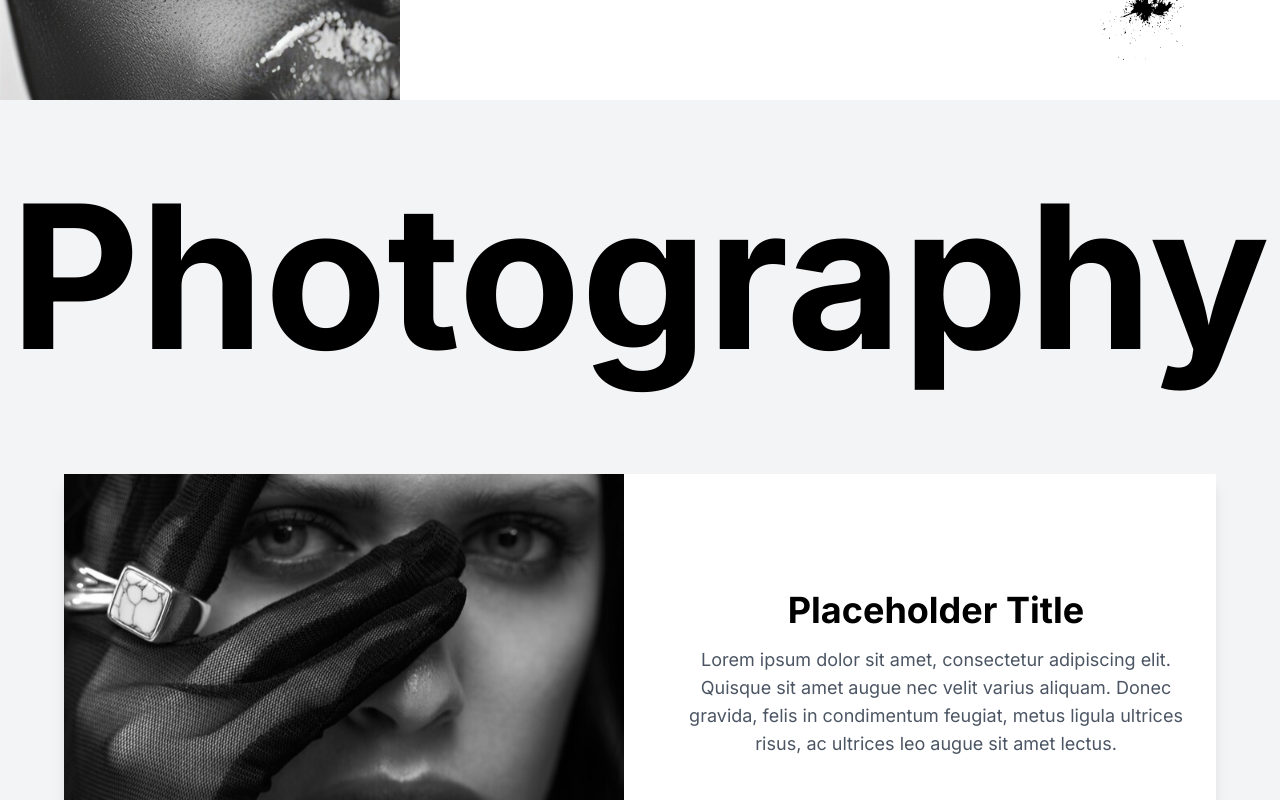
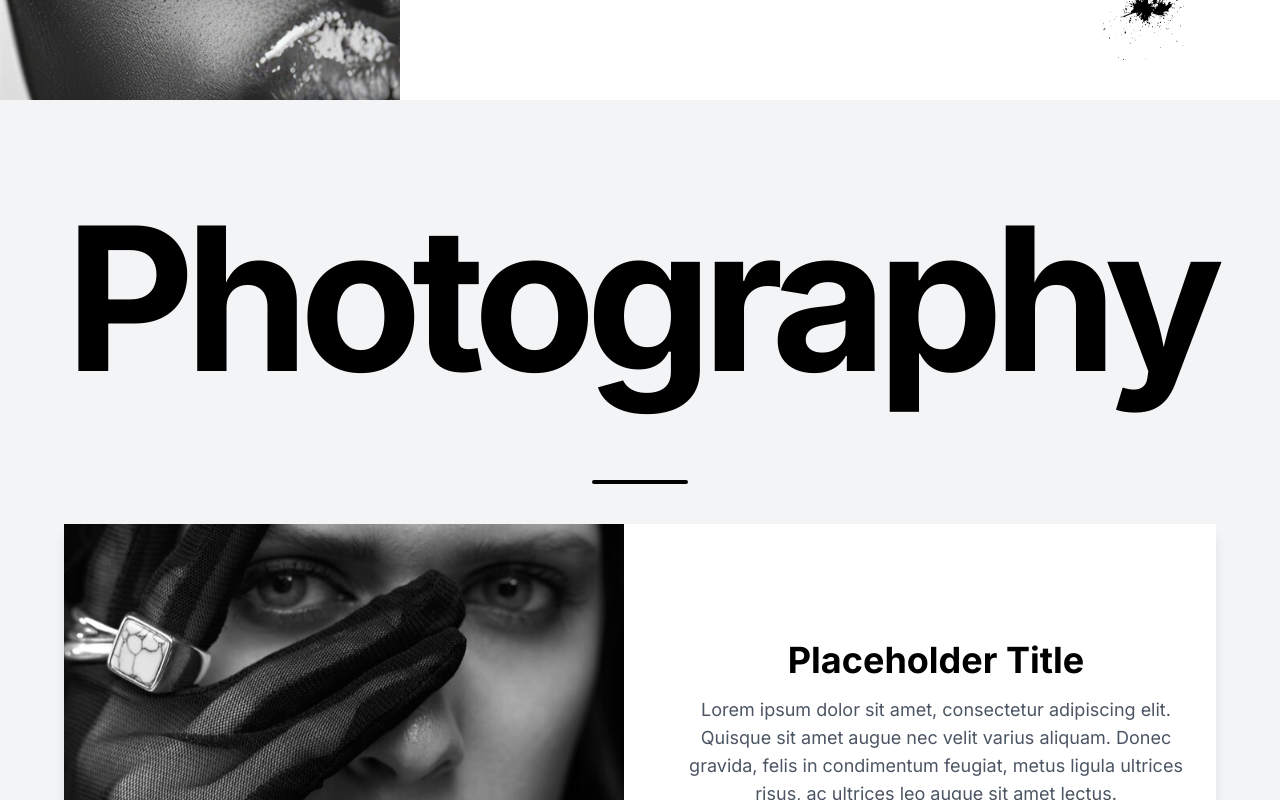
Before and after one commit to GiftMothusi/graphic_designer_web_portfolio, a Next.js app: page / in a window 1280 px wide. Shown: the part 700-1500 px from the top of the page. Built offline with nearby package versions, Linux system fonts and the light colour scheme.

Commit message:
added illustrations page

```diff
--- a/src/app/page.tsx
+++ b/src/app/page.tsx
@@ -6,6 +6,7 @@ import { navItems } from "@/data";
 import PhotographyPage from "@/components/PhotographyPage";
 import PhotoGrid from "@/components/PhotoGrid";
 import Image from "next/image";
+import Illustraions from "@/components/Illustraions";
 
 export default function Home() {
   return (
@@ -14,6 +15,7 @@ export default function Home() {
         <Hero/>
         <PhotographyPage/>
         <PhotoGrid/>
+        <Illustraions/>
         <Testimonials/>
         <Footer/>
     </main>
--- /dev/null
+++ b/src/components/Illustraions.tsx
@@ -0,0 +1,52 @@
+import React from 'react'
+import TextBanner from './TextBanner'
+import Image from 'next/image'
+import {
+  card2,
+  card3,
+  card4,
+  card5,
+  card6
+} from '../../public/assets/images'
+
+const Illustrations = () => {
+  return (
+    <div className="flex flex-col">
+      <TextBanner
+        text="Illustrations"
+        size="large"
+        withDivider
+        className="bg-gray-100"
+      />
+
+      {/* Full Viewport Main Image */}
+      <div className="h-screen w-full relative mt-10">
+        <Image
+          src={card2}
+          alt="Main illustration"
+          fill
+          className=""
+          priority
+        />
+      </div>
+
+      {/* Scrollable Thumbnails */}
+      <div className="w-full px-4 py-12 bg-white">
+        <div className="max-w-[1400px] mx-auto grid grid-cols-2 md:grid-cols-4 gap-8">
+          {[card3, card4, card5, card6].map((image, index) => (
+            <div key={index} className="relative aspect-[3/4] w-full">
+              <Image
+                src={image}
+                alt={`Illustration thumbnail ${index + 1}`}
+                fill
+                className="object-cover hover:opacity-80 transition-opacity cursor-pointer"
+              />
+            </div>
+          ))}
+        </div>
+      </div>
+    </div>
+  )
+}
+
+export default Illustrations
--- a/src/components/PhotographyPage.tsx
+++ b/src/components/PhotographyPage.tsx
@@ -1,12 +1,17 @@
 import React from 'react'
 import Image from 'next/image'
+import TextBanner from './TextBanner'
 import { card3 } from '../../public/assets/images'
 
 const PhotographyPage = () => {
   return (
     <div className="flex flex-col items-center justify-center min-h-screen bg-gray-100 p-6">
-      <h1 className='text-[200px] font-bold text-center mb-12'>Photography</h1>
-
+       <TextBanner
+        text="Photography"
+        size="large"
+        withDivider
+        className="bg-gray-100"
+      />
       <div className="max-w-6xl w-full grid md:grid-cols-2 gap-8 bg-white shadow-lg rounded-lg overflow-hidden mx-auto">
 
         {/* Image Section */}
--- /dev/null
+++ b/src/components/TextBanner.tsx
@@ -0,0 +1,43 @@
+import React from 'react';
+import { cn } from '@/utils/cn';
+
+interface TextBannerProps {
+  text: string;
+  size?: 'small' | 'medium' | 'large';
+  className?: string;
+  withDivider?: boolean;
+}
+
+const TextBanner = ({
+  text,
+  size = 'large',
+  className,
+  withDivider = false
+}: TextBannerProps) => {
+  const sizeClasses = {
+    small: 'text-[80px] md:text-[100px]',
+    medium: 'text-[120px] md:text-[150px]',
+    large: 'text-[160px] md:text-[200px]'
+  };
+
+  return (
+    <div className={cn(
+      'w-full min-h-[50vh] flex flex-col items-center justify-center bg-white relative overflow-hidden',
+      className
+    )}>
+      <h1 className={cn(
+        'font-bold text-center leading-none tracking-tighter',
+        sizeClasses[size],
+        'transition-all duration-500 ease-in-out'
+      )}>
+        {text}
+      </h1>
+
+      {withDivider && (
+        <div className="w-24 h-1 bg-black mt-8 mb-4 rounded-full" />
+      )}
+    </div>
+  );
+};
+
+export default TextBanner;
```
Also changed, not shown: public/assets/images/index.js (+16 -1 lines), public/assets/images/ card.svg (renamed from public/assets/images/ card1.svg).
